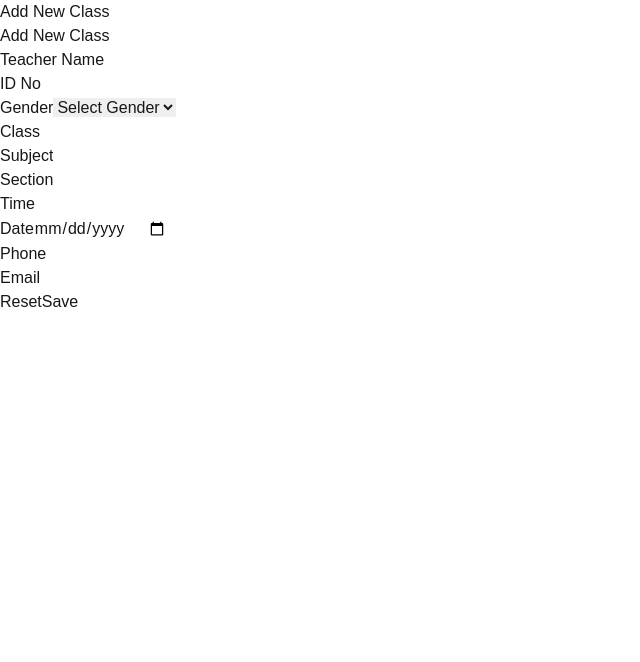
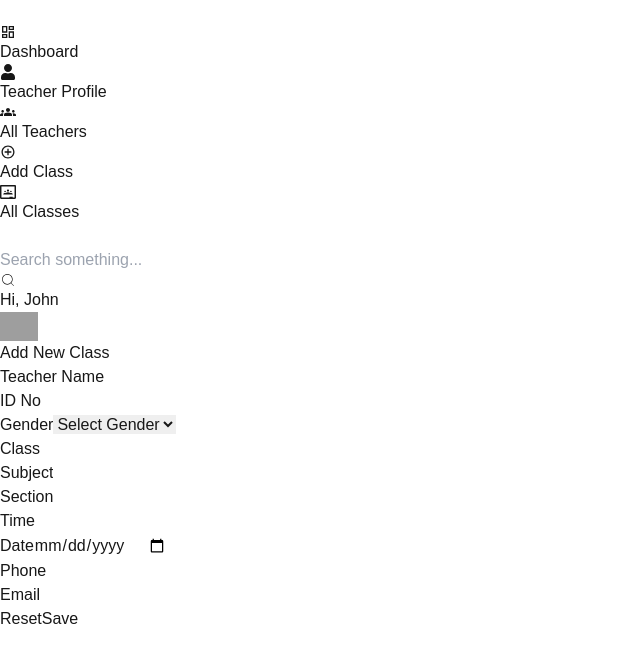
Before and after one commit to azaaaaaaaaad/management, a Next.js app: page /dashboard/addClass in a window 1280 px wide. Shown: the top 662 px of the page, without its empty margins (0-640 px from the left). Built offline with nearby package versions, Linux system fonts and the light colour scheme; grey boxes are pictures that could not be loaded.

Commit message:
add class has beeen updated in the dashboard

```diff
--- a/src/app/dashboard/addClass/page.js
+++ b/src/app/dashboard/addClass/page.js
@@ -1,14 +1,12 @@
-import AddClassForm from "@/components/addClasses/addClasses";
+// import AddClassForm from "@/components/addClasses/addClasses";
+import MainLayout from "@/components/dashboard/MainLayout";
 
 
 
 export default function AddClass() {
     return (
         <div className="min-h-screen bg-gray-100">
-            <div className="py-6 text-center bg-blue-600 text-white">
-                <h1 className="text-3xl font-bold">Add New Class</h1>
-            </div>
-            <AddClassForm></AddClassForm>
+            <MainLayout />
         </div>
     )
 }
--- a/src/components/addClasses/addClasses.js
+++ b/src/components/addClasses/addClasses.js
@@ -49,7 +49,7 @@ export default function AddClassForm() {
     };
 
     return (
-        <div className="max-w-5xl mx-auto bg-white shadow-lg rounded-lg p-8">
+        <div className="bg-white shadow-lg rounded-lg p-8">
             <h2 className="text-3xl font-semibold mb-6 text-gray-800">Add New Class</h2>
             <form onSubmit={handleSubmit} className="grid grid-cols-2 gap-6">
                 {[
--- a/src/components/dashboard/MainLayout.js
+++ b/src/components/dashboard/MainLayout.js
@@ -44,7 +44,7 @@ const MainLayout = () => {
             {pathname === "/dashboard/allTeachers" && <div>All Teachers Content</div>}
             {pathname === "/dashboard/teacherProfile" && <div> Teacher Profile</div>}
             {pathname === "/dashboard/allClasses" && <div> All Classes</div>}
-            {pathname === "/dashboard/addClass" && <AddClassForm></AddClassForm>}
+            {pathname === "/dashboard/addClass" && <AddClassForm/>}
             {/* Add more conditions as necessary */}
           </div>
         </section>
```
